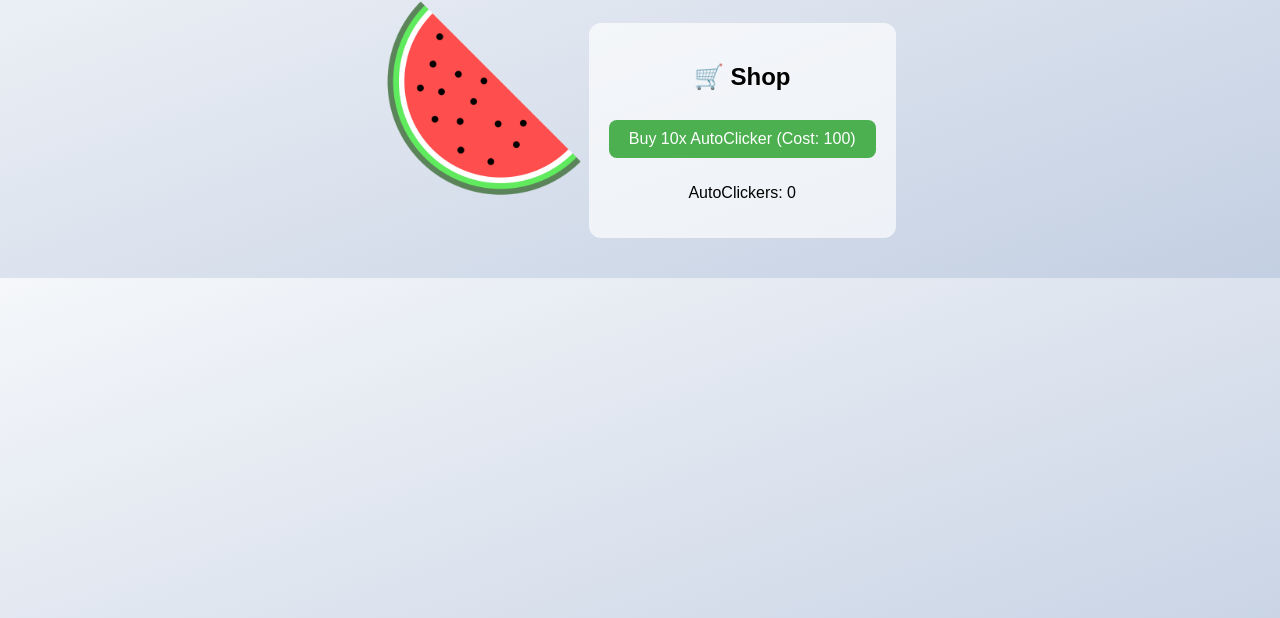
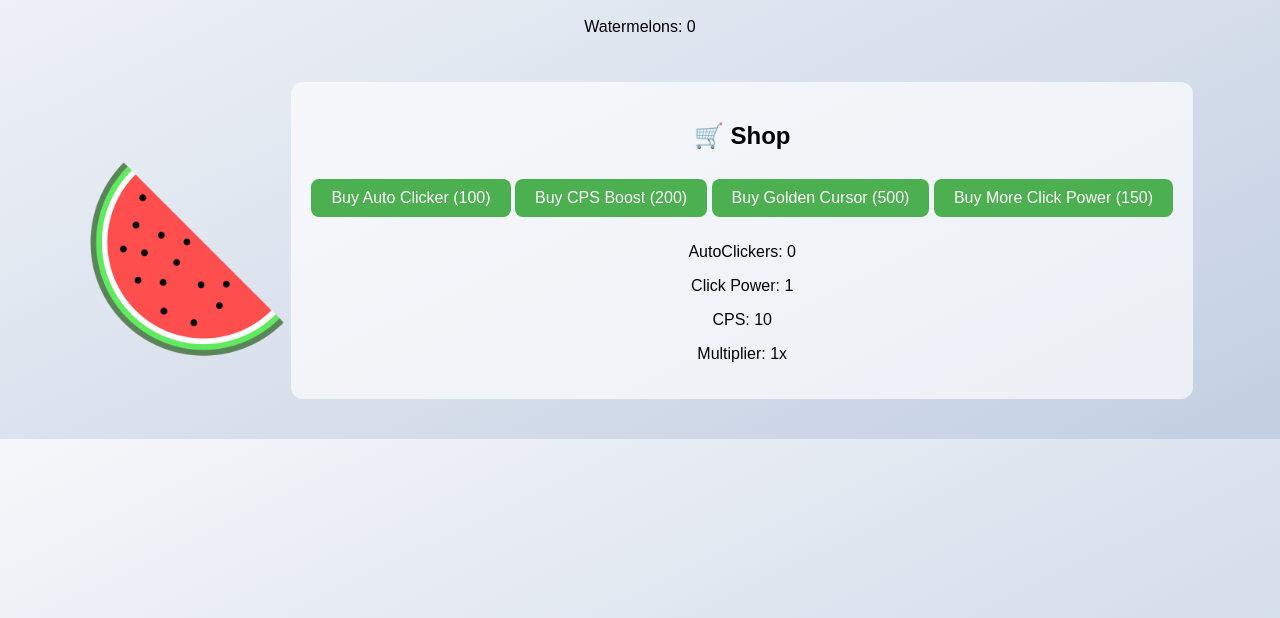
Before and after one commit to hamzah7800/watermelon, a plain HTML site: page index.html in a window 1280 px wide. Shown: the part 182-800 px from the top of the page. Drawn offline with Linux system fonts and the light colour scheme.

Commit message:
Update index.html

```diff
--- a/index.html
+++ b/index.html
@@ -7,6 +7,8 @@
   <link rel="stylesheet" href="style.css" />
 </head>
 <body>
+  <button id="codeButton">🎁 Enter Code</button>
+
   <div class="container">
     <h1>🍉 Watermelon Clicker</h1>
     <p id="score">Watermelons: 0</p>
@@ -14,8 +16,16 @@
 
     <div class="shop">
       <h2>🛒 Shop</h2>
-      <button id="buyAuto">Buy 10x AutoClicker (Cost: 100)</button>
-      <p id="autoCount">AutoClickers: 0</p>
+      <button onclick="buy('auto')">Buy Auto Clicker (100)</button>
+      <button onclick="buy('cps')">Buy CPS Boost (200)</button>
+      <button onclick="buy('gold')">Buy Golden Cursor (500)</button>
+      <button onclick="buy('click')">Buy More Click Power (150)</button>
+      <div id="stats">
+        <p>AutoClickers: <span id="autoCount">0</span></p>
+        <p>Click Power: <span id="clickPower">1</span></p>
+        <p>CPS: <span id="cps">10</span></p>
+        <p>Multiplier: <span id="multiplier">1x</span></p>
+      </div>
     </div>
   </div>
 
```
